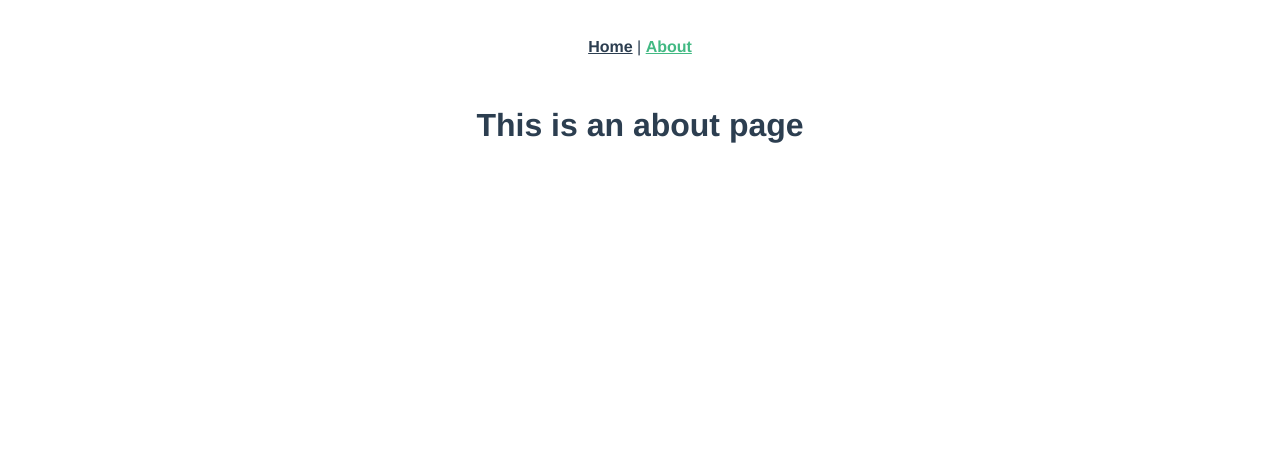
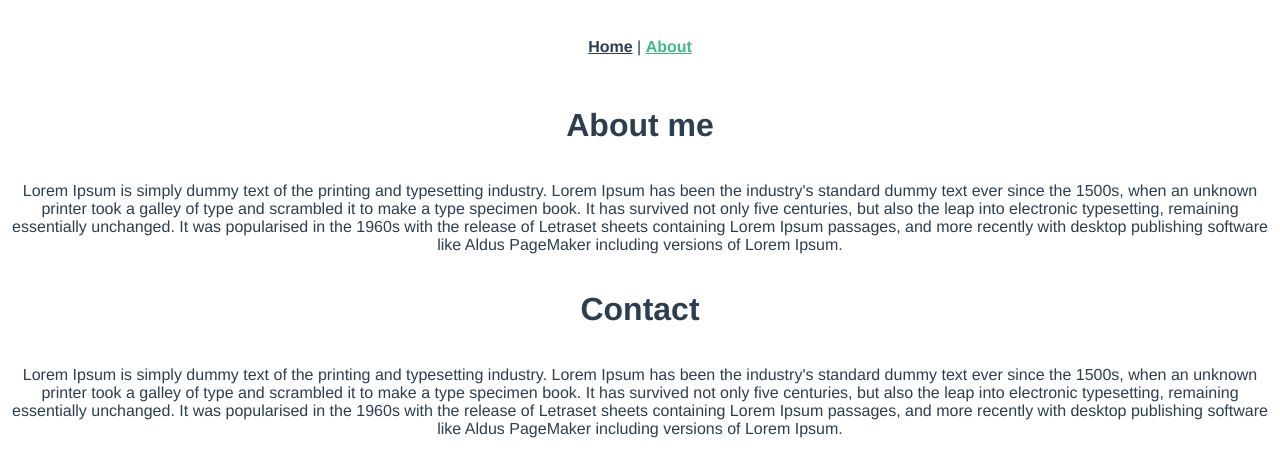
Before and after one commit to ionescu-cristina/Personal-Task-Management-, a Vue app: page /about in a window 1280 px wide. Shown: the top 476 px of the page. Built offline with nearby package versions, Linux system fonts and the light colour scheme.

Commit message:
add props to component

```diff
--- a/src/App.vue
+++ b/src/App.vue
@@ -15,6 +15,10 @@
   color: #2c3e50;
 }
 
+.container {
+  width: 900px;
+}
+
 #nav {
   padding: 30px;
 }
--- /dev/null
+++ b/src/components/Card.vue
@@ -0,0 +1,21 @@
+<template>
+  <div>
+    <h1>{{ title }}</h1>
+    <div class="flex">
+      <p>{{ description }}</p>
+    </div>
+  </div>
+</template>
+
+
+
+<script>
+export default {
+  name: "Card",
+  props: ["title", "description"],
+};
+</script>
+
+
+<style scoped>
+</style>
--- a/src/views/About.vue
+++ b/src/views/About.vue
@@ -1,5 +1,23 @@
 <template>
   <div class="about">
-    <h1>This is an about page</h1>
+    <card
+      title="About me"
+      description="Lorem Ipsum is simply dummy text of the printing and typesetting industry. Lorem Ipsum has been the industry's standard dummy text ever since the 1500s, when an unknown printer took a galley of type and scrambled it to make a type specimen book. It has survived not only five centuries, but also the leap into electronic typesetting, remaining essentially unchanged. It was popularised in the 1960s with the release of Letraset sheets containing Lorem Ipsum passages, and more recently with desktop publishing software like Aldus PageMaker including versions of Lorem Ipsum."
+    ></card>
+
+    <card
+      title="Contact"
+      description="Lorem Ipsum is simply dummy text of the printing and typesetting industry. Lorem Ipsum has been the industry's standard dummy text ever since the 1500s, when an unknown printer took a galley of type and scrambled it to make a type specimen book. It has survived not only five centuries, but also the leap into electronic typesetting, remaining essentially unchanged. It was popularised in the 1960s with the release of Letraset sheets containing Lorem Ipsum passages, and more recently with desktop publishing software like Aldus PageMaker including versions of Lorem Ipsum."
+    ></card>
   </div>
 </template>
+
+<script>
+import Card from "../components/Card.vue";
+export default {
+  name: "About",
+  components: {
+    Card,
+  },
+};
+</script>
--- a/src/views/Home.vue
+++ b/src/views/Home.vue
@@ -73,7 +73,7 @@
 };
 </script>
 
-<style scoped>
+<style>
 .flex {
   display: flex;
   justify-content: center;
```
